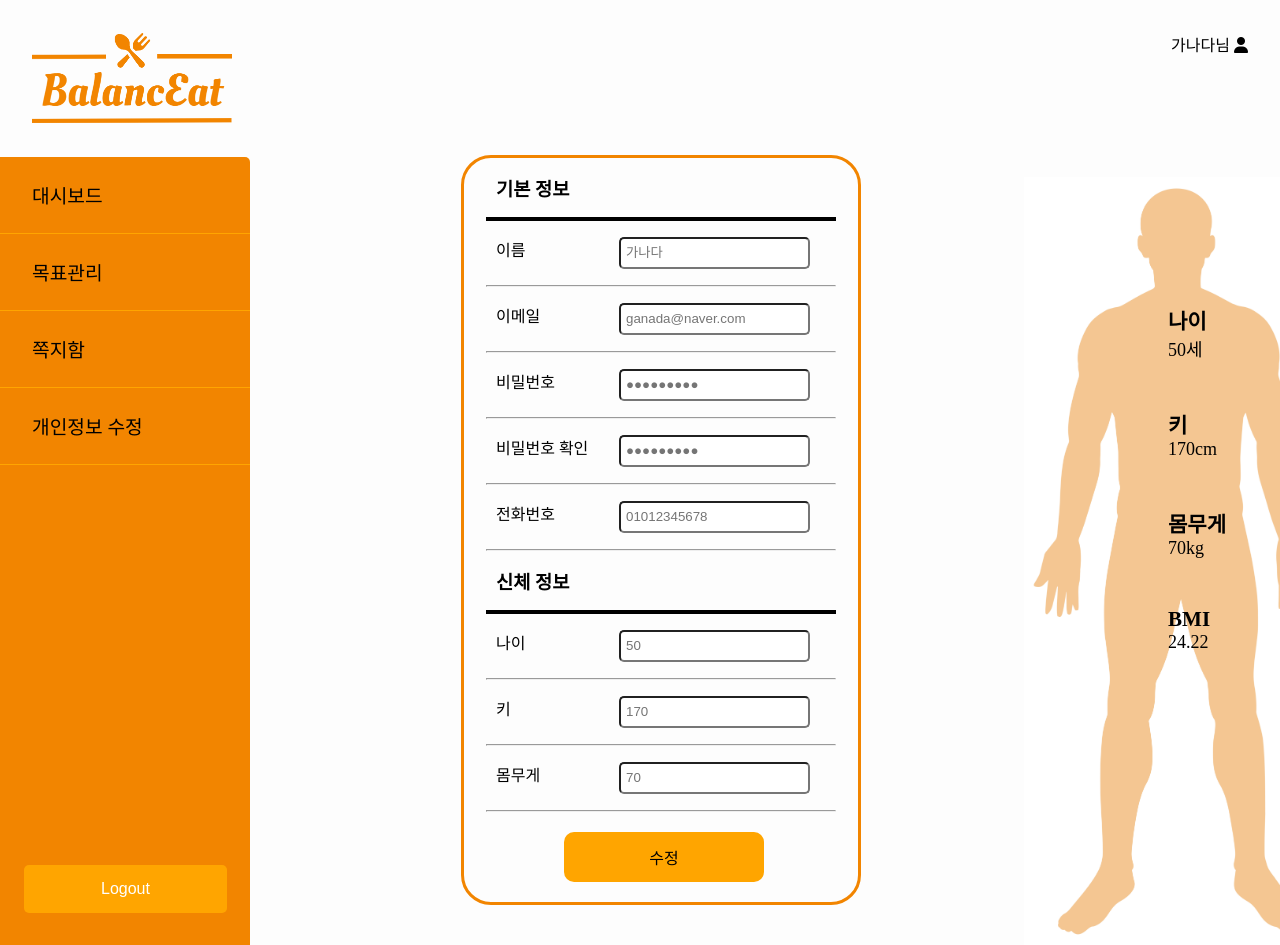
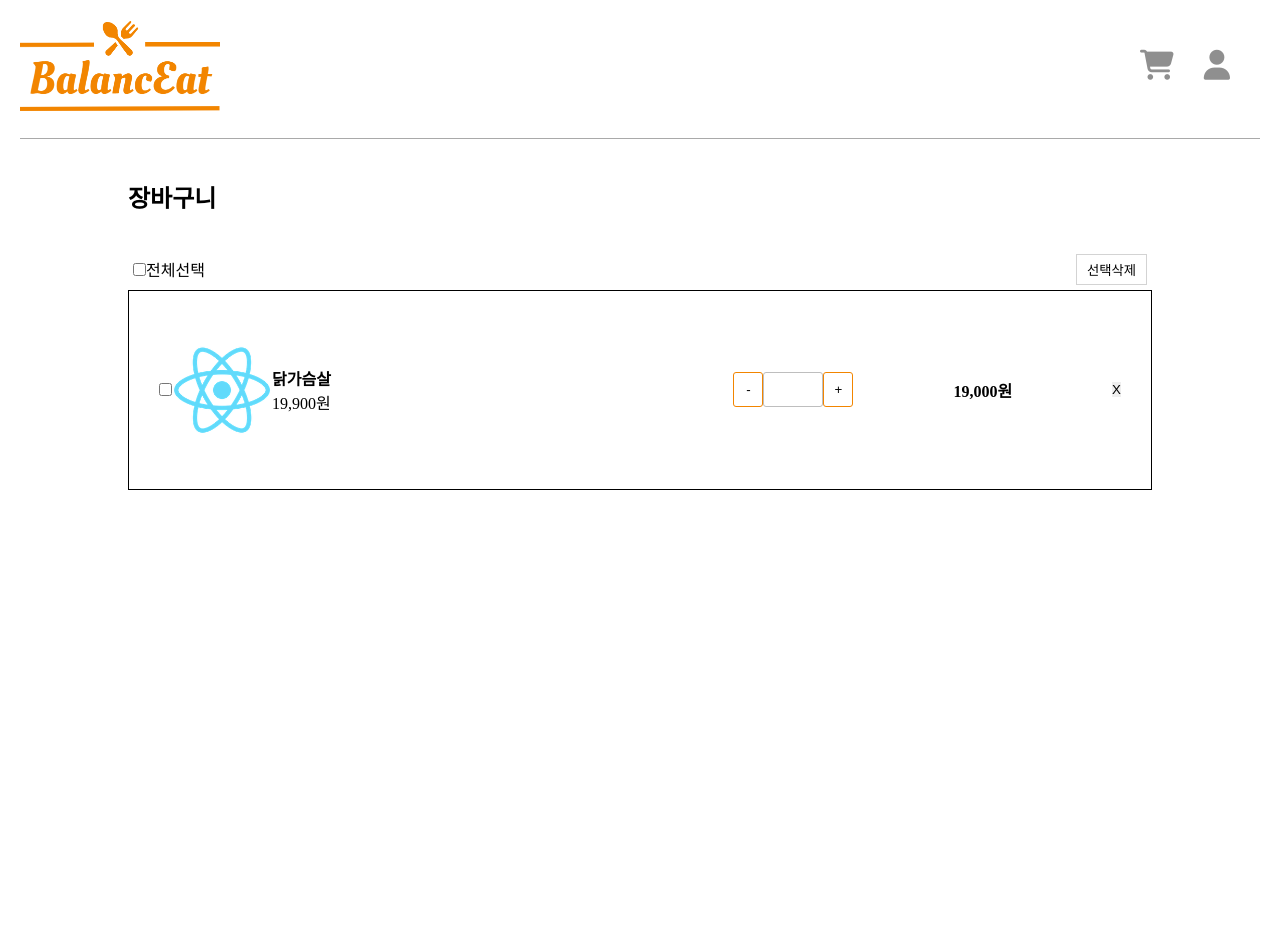
Before and after one commit to k-hyeongyu/stack-project, a React (Create React App) app: page /mypage/editprofile in a window 1280 px wide. After the commit the page ends 859 px from the top, so only its background shows below. Built offline with nearby package versions, Linux system fonts and the light colour scheme; a web font is replaced by a local one; what chartjs-plugin-datalabels would draw is missing.

Commit message:
카트 기본 레이아웃 만들기 시작

```diff
--- a/src/App.js
+++ b/src/App.js
@@ -1,15 +1,15 @@
 
 import './App.css';
-import MainPage from './Start/main/MainPage'; // MainPage 컴포넌트 import
 import MyPage from './mypage/MyPage';
+import Cart from './cart/Cart';
 
 function App() {
   return (
 
-      // <MainPage />
+
       <div className='appDiv'>
 
-        <MyPage />
+        <Cart />
       </div>
   );
 }
--- /dev/null
+++ b/src/cart/Cart.css
@@ -0,0 +1,134 @@
+/* 쇼핑 헤더 css */
+.cart-header {
+    margin: 20px;
+}
+
+.logo-image {
+    width: 200px;
+    cursor: pointer;
+
+}
+
+.cart-header-right {
+    position: absolute;
+    display: flex;
+    gap: 30px;
+    top: 50px;
+    right: 50px;
+    font-size: 30px;
+    color: rgb(143, 143, 143);
+}
+
+.cart-header-right .fa-solid:hover {
+    cursor: pointer;
+}
+
+.cart-seperator-line {
+    width: 100%;
+    height: 1px;
+    border-bottom: 1px solid rgba(143, 143, 143, 0.76);
+    margin-top: 23px;
+}
+
+
+.cart-content-container{
+    /* border: 1px solid black; */
+    width: 1280px;
+    min-height: 700px;
+    display: flex;
+    justify-content: center;
+}
+
+/* 카드 본문 부분 */
+.cart-content{
+    width: 80%;
+    margin-top: 20px;
+}
+
+.cart-content > h2{
+    margin-bottom: 40px;
+}
+.cart-option{
+    display: flex;
+    justify-content: space-between;
+    padding: 0 5px;
+    margin-bottom: 5px;
+}
+
+.chooseAllChkBox{
+    display: flex;
+    justify-content: center;
+    align-items: center;
+}
+
+.chooseAllChkBox {
+
+}
+.cart-option > button{
+    padding: 5px 10px;
+    background-color: white;
+    border: 1px solid lightgray;
+}
+
+.cart-items{
+    width: 100%;
+    height: 200px;
+    border: 1px solid black;
+    display: flex;
+    align-items: center;
+    justify-content: space-between;
+    padding: 0 30px;
+
+}
+
+.cart-items img{
+    width: 100px;
+    height: 100px;
+}
+
+.imgAndInfo{
+    display: flex;
+    align-items: center;
+}
+
+.qty-group{
+    display: flex;
+    justify-content: center;
+    align-items: center;
+}
+
+
+.qty-group > h4{
+    padding-right: 100px;
+}
+
+.qty-group > .del-btn{
+    border-style: none;
+}
+
+
+.qty-btns{
+    padding-right: 100px;
+}
+
+.qty-btns > .input-qty{
+    width: 60px;
+    height: 35px;
+    text-align: center;
+    border: 1px solid rgb(190, 190, 190);
+    border-radius: 3px;
+}
+
+.qty-btns > button{
+    width: 30px;
+    height: 35px;
+    border: 1px solid #F28500;
+    border-radius: 3px;
+    cursor: pointer;
+    background-color: white;
+}
+
+.qty-btns > button:active{
+    color: white;
+    background-color: #F28500;
+}
--- /dev/null
+++ b/src/cart/Cart.js
@@ -0,0 +1,52 @@
+import { Navigate, useNavigate } from "react-router-dom";
+import './Cart.css'
+
+function Cart() {
+    const navigate = useNavigate();
+    return (
+        <>
+            <div className='cart-header'>
+                <img src='/images/BalancEat_logo.png' className='logo-image' alt='로고 이미지' onClick={() => { navigate('/') }}></img>
+                <div className='cart-header-right'>
+                    <i className="fa-solid fa-cart-shopping" onClick={() => { navigate("/shopping") }}></i>
+                    <i className="fa-solid fa-user" onClick={() => { navigate("/login") }}></i>
+                </div>
+                <div className='cart-seperator-line'></div>
+            </div>
+            <div className="cart-content-container">
+                <div className="cart-content">
+                    <h2>장바구니</h2>
+                    <div className="cart-option">
+                        <div className="chooseAllChkBox">
+                            <input type="checkbox" />
+                            <span>전체선택</span>
+                        </div>
+                        <button>선택삭제</button>
+                    </div>
+                    <div className="cart-items">
+                        <div className="imgAndInfo">
+                            <input type="checkbox" />
+                            <img src="/logo192.png" alt="상품이미지"></img>
+                            <div>
+                                <h4>닭가슴살</h4>
+                                <span>19,900원</span>
+                            </div>
+                        </div>
+                        <div className="qty-group">
+                            <div className="qty-btns">
+                                <button>-</button>
+                                <input type="text" className="input-qty"></input>
+                                <button>+</button>
+                            </div>
+                            <h4>19,000원</h4>
+                            <button className="del-btn">X</button>
+                        </div>
+                    </div>
+
+                </div>
+            </div>
+        </>
+    );
+}
+
+export default Cart;
```
